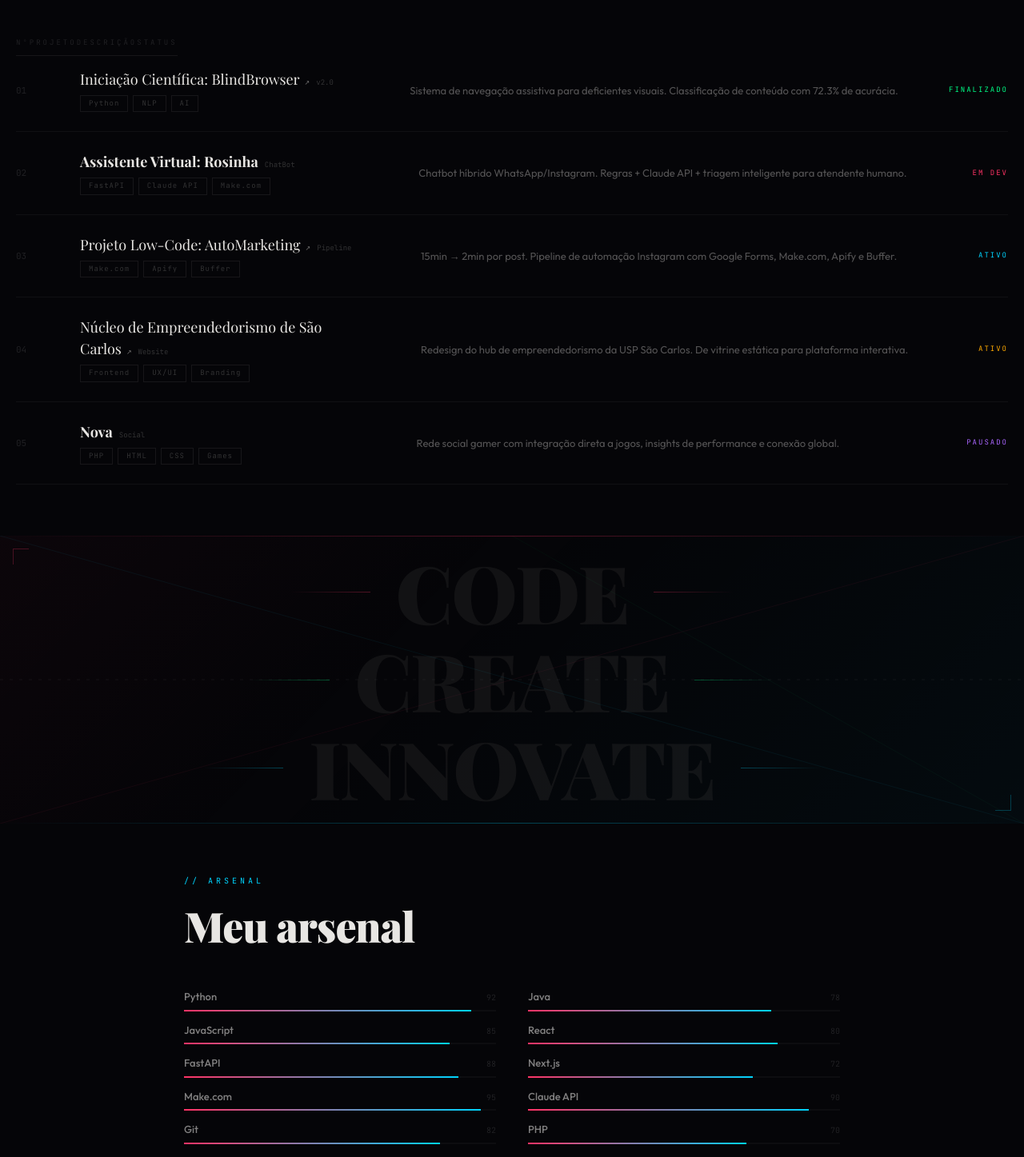
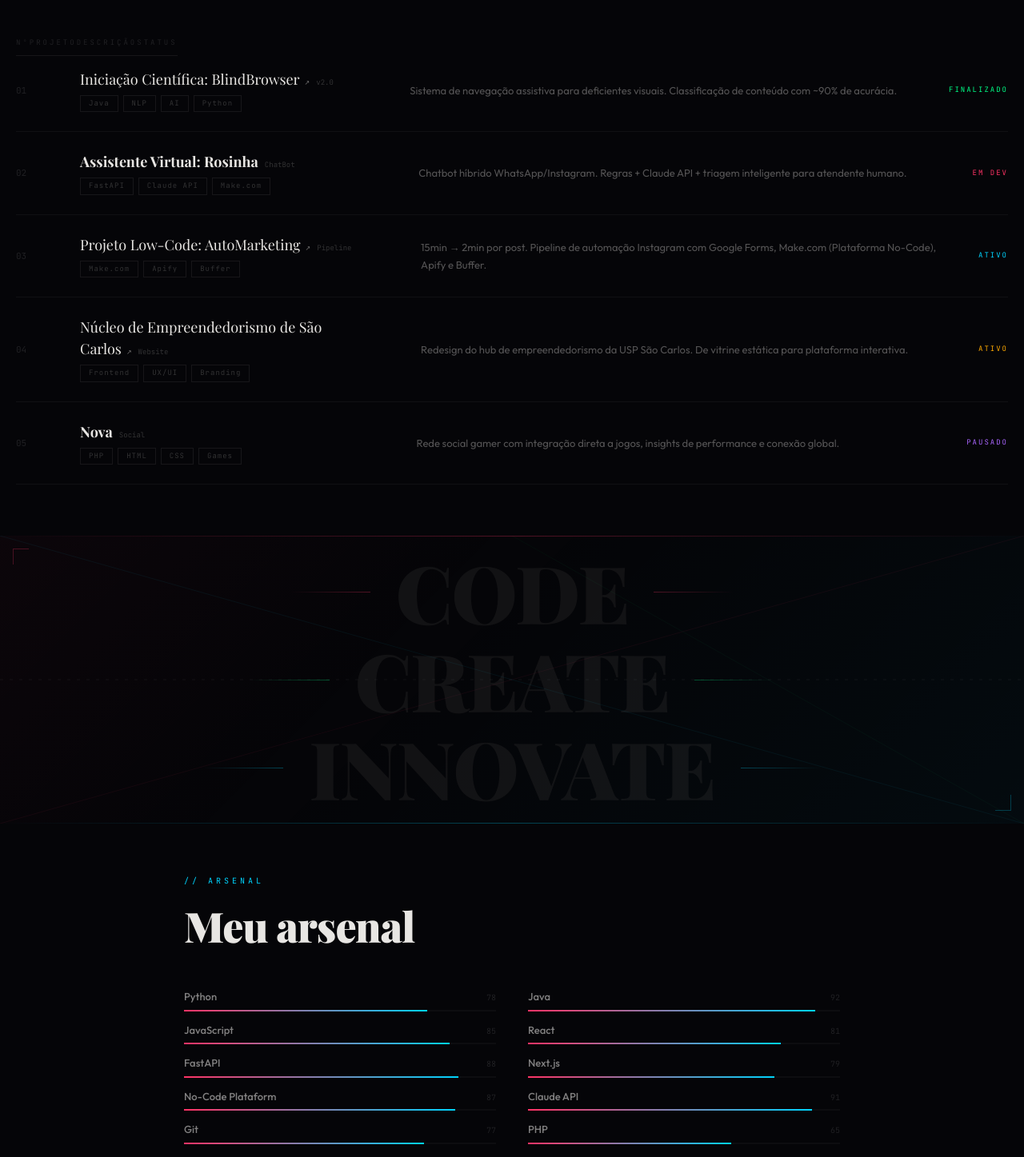
Before and after one commit to NogTwoo/PortfolioNN, a React (Vite) app in the folder portfolioNN/: page / in a window 1280 px wide. Shown: the part 1359-2806 px from the top of the page at 80% size. Built offline with nearby package versions, Linux system fonts and the light colour scheme; a web font is replaced by a local one.

Commit message:
fix: updating texts

```diff
--- a/portfolioNN/src/App.jsx
+++ b/portfolioNN/src/App.jsx
@@ -30,18 +30,18 @@ const T = {
 };
 
 const projects = [
-  { id: "01", name: "Iniciação Científica: BlindBrowser", version: "v2.0", descPt: "Sistema de navegação assistiva para deficientes visuais. Classificação de conteúdo com 72.3% de acurácia.", descEn: "Assistive web navigation for visually impaired. Content classification at 72.3% accuracy.", tags: ["Python", "NLP", "AI"], status: "completed", accent: "#00ff88", link: "https://github.com/NogTwoo/blindbrowser-v2" },
+  { id: "01", name: "Iniciação Científica: BlindBrowser", version: "v2.0", descPt: "Sistema de navegação assistiva para deficientes visuais. Classificação de conteúdo com ~90% de acurácia.", descEn: "Assistive web navigation for visually impaired. Content classification at ~90% accuracy.", tags: ["Java", "NLP", "AI","Python"], status: "completed", accent: "#00ff88", link: "https://github.com/NogTwoo/blindbrowser-v2" },
   { id: "02", name: "Assistente Virtual: Rosinha", version: "ChatBot", descPt: "Chatbot híbrido WhatsApp/Instagram. Regras + Claude API + triagem inteligente para atendente humano.", descEn: "Hybrid WhatsApp/Instagram chatbot. Rules + Claude API + smart escalation to human agents.", tags: ["FastAPI", "Claude API", "Make.com"], status: "inDev", accent: "#ff3366"},
-  { id: "03", name: "Projeto Low-Code: AutoMarketing", version: "Pipeline", descPt: "15min → 2min por post. Pipeline de automação Instagram com Google Forms, Make.com, Apify e Buffer.", descEn: "15min → 2min per post. Instagram automation pipeline with Google Forms, Make.com, Apify & Buffer.", tags: ["Make.com", "Apify", "Buffer"], status: "active", accent: "#00d4ff", link:"/arq_crm_automation.png"},
+  { id: "03", name: "Projeto Low-Code: AutoMarketing", version: "Pipeline", descPt: "15min → 2min por post. Pipeline de automação Instagram com Google Forms, Make.com (Plataforma No-Code), Apify e Buffer.", descEn: "15min → 2min per post. Instagram automation pipeline with Google Forms, Make.com (No-code Plataform), Apify & Buffer.", tags: ["Make.com", "Apify", "Buffer"], status: "active", accent: "#00d4ff", link:"/arq_crm_automation.png"},
   { id: "04", name: "Núcleo de Empreendedorismo de São Carlos", version: "Website", descPt: "Redesign do hub de empreendedorismo da USP São Carlos. De vitrine estática para plataforma interativa.", descEn: "Redesign of USP São Carlos entrepreneurship hub. From static showcase to interactive platform.", tags: ["Frontend", "UX/UI", "Branding"], status: "active", accent: "#ffaa00", link: "https://www.neu-sc.com/" },
   { id: "05", name: "Nova", version: "Social", descPt: "Rede social gamer com integração direta a jogos, insights de performance e conexão global.", descEn: "Gamer social network with direct game integration, performance insights, and global connection.", tags: ["PHP", "HTML", "CSS", "Games"], status: "paused", accent: "#aa66ff" }
 ];
 
 const skills = [
-  { name: "Python", level: 92 }, { name: "Java", level: 78 }, { name: "JavaScript", level: 85 },
-  { name: "React", level: 80 }, { name: "FastAPI", level: 88 }, { name: "Next.js", level: 72 },
-  { name: "Make.com", level: 95 }, { name: "Claude API", level: 90 }, { name: "Git", level: 82 },
-  { name: "PHP", level: 70 }, { name: "SQL", level: 75 }, { name: "CSS", level: 88 }
+  { name: "Python", level: 78 }, { name: "Java", level: 92 }, { name: "JavaScript", level: 85 },
+  { name: "React", level: 81 }, { name: "FastAPI", level: 88 }, { name: "Next.js", level: 79 },
+  { name: "No-Code Plataform", level: 87 }, { name: "Claude API", level: 91 }, { name: "Git", level: 77 },
+  { name: "PHP", level: 65 }, { name: "SQL", level: 70 }, { name: "CSS", level: 88 }
 ];
 
 const themes = {
@@ -228,7 +228,7 @@ export default function Portfolio() {
           <p style={{color:C.textDim,lineHeight:1.85,fontSize:"14px",fontFamily:"'Outfit',sans-serif"}}>{t.about}</p>
           <p style={{color:C.textMuted,lineHeight:1.85,fontSize:"14px",fontFamily:"'Outfit',sans-serif"}}>{t.aboutMore}</p>
           <div style={{display:"flex",gap:"24px",marginTop:"16px",flexWrap:"wrap"}}>
-            {[{n:"5+",l:lang==="pt"?"Projetos":"Projects"},{n:"3+",l:lang==="pt"?"Techs IA":"AI Techs"},{n:"72%",l:lang==="pt"?"Acurácia":"Accuracy"}].map((s,i)=>(
+            {[{n:"5+",l:lang==="pt"?"Projetos":"Projects"},{n:"3+",l:lang==="pt"?"Techs IA":"AI Techs"},{n:"~90%",l:lang==="pt"?"Acurácia":"Accuracy"}].map((s,i)=>(
               <div key={i}>
                 <div style={{fontFamily:"'Playfair Display',serif",fontSize:"26px",fontWeight:900}}>{s.n}</div>
                 <div style={{fontFamily:"'JetBrains Mono',monospace",fontSize:"9px",letterSpacing:"2px",color:C.textGhost,textTransform:"uppercase",marginTop:"3px"}}>{s.l}</div>
```
